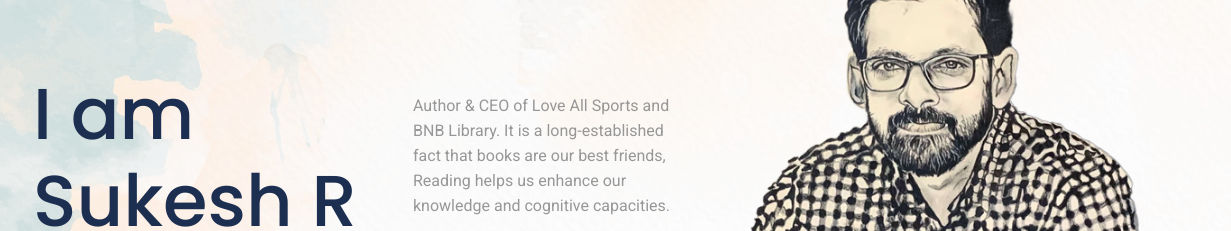
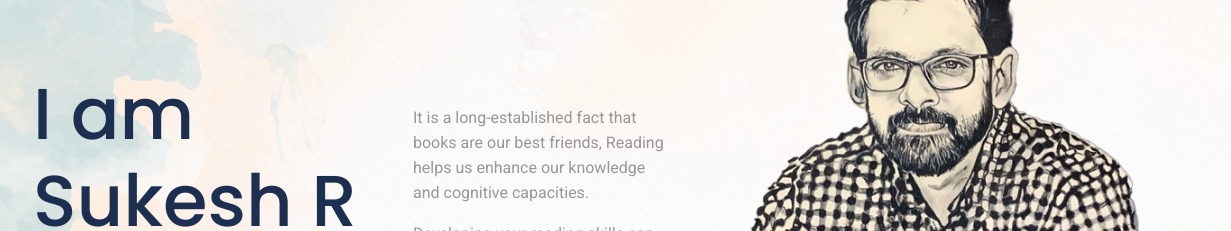
Before and after one commit to MiscArchive/SukeshRpillai, a plain HTML site: page index.html in a window 1280 px wide. Shown: the part 127-358 px from the top of the page, 49-1280 px from the left. Drawn offline with nearby package versions, Linux system fonts and the light colour scheme.

Commit message:
third commit on feb20

```diff
--- a/index.html
+++ b/index.html
@@ -160,7 +160,7 @@
                     </div>
                     <div class="col-lg-3">
                         <p class="text-muted">
-                            Author & CEO of Love All Sports and BNB Library.
+
                             It is a long-established fact that books are our best friends, Reading helps us enhance our knowledge and cognitive capacities.
 
                              </p>
```
